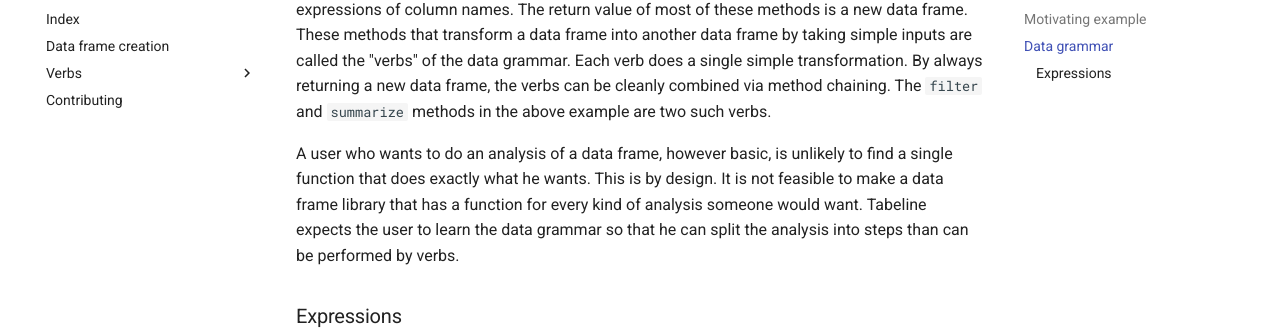
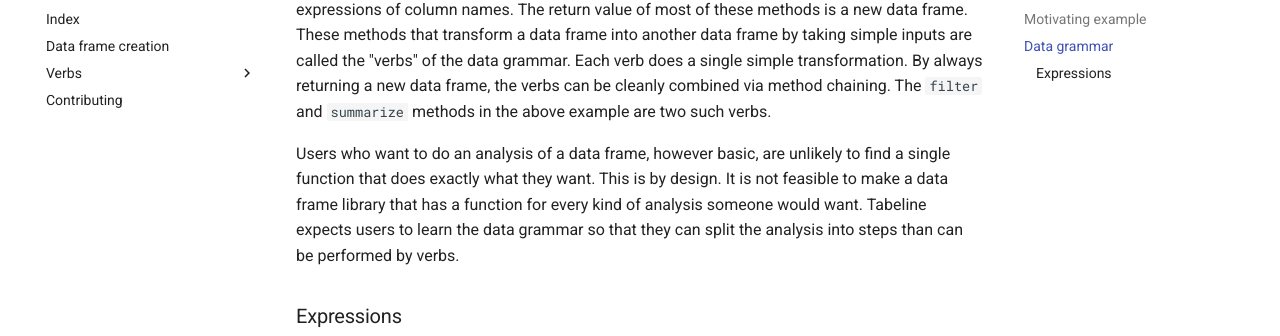
Before and after one commit to drhagen/tabeline, an MkDocs documentation site: the page built from docs/index.md, in a window 1280 px wide and 900 px high, scrolled down 1327 px. Shown: the part 116-452 px from the top of the window. Built offline with MkDocs 1.6.1 and Material for MkDocs 9.7.7, drawn with Linux system fonts in a browser that asks for light colours; comment, search, counter and statistics services are not loaded.

Commit message:
Purge gender-neutral "he" (#16)

```diff
--- a/docs/index.md
+++ b/docs/index.md
@@ -53,7 +53,7 @@ print(analysis)
 
 A data grammar is a particular style of data frame library popularized by Hadley Wickham via the [dplyr](https://dplyr.tidyverse.org/) package in R. In a library written as a data grammar, the data frame object has a relatively small number of methods. The parameters of most of these methods are columns names or expressions of column names. The return value of most of these methods is a new data frame. These methods that transform a data frame into another data frame by taking simple inputs are called the "verbs" of the data grammar. Each verb does a single simple transformation. By always returning a new data frame, the verbs can be cleanly combined via method chaining. The `filter` and `summarize` methods in the above example are two such verbs.
 
-A user who wants to do an analysis of a data frame, however basic, is unlikely to find a single function that does exactly what he wants. This is by design. It is not feasible to make a data frame library that has a function for every kind of analysis someone would want. Tabeline expects the user to learn the data grammar so that he can split the analysis into steps than can be performed by verbs.
+Users who want to do an analysis of a data frame, however basic, are unlikely to find a single function that does exactly what they want. This is by design. It is not feasible to make a data frame library that has a function for every kind of analysis someone would want. Tabeline expects users to learn the data grammar so that they can split the analysis into steps than can be performed by verbs.
 
 ### Expressions
 
```
Also changed, not shown: README.md (+1 -1 lines).
